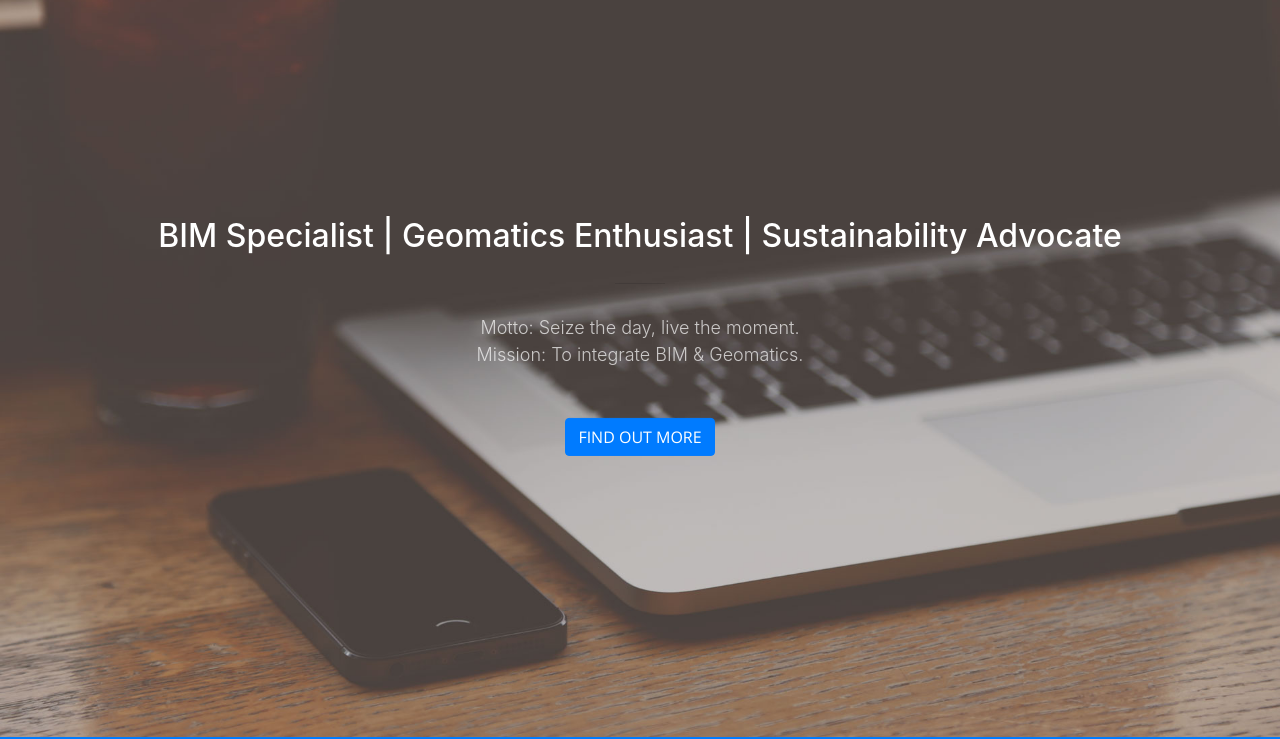
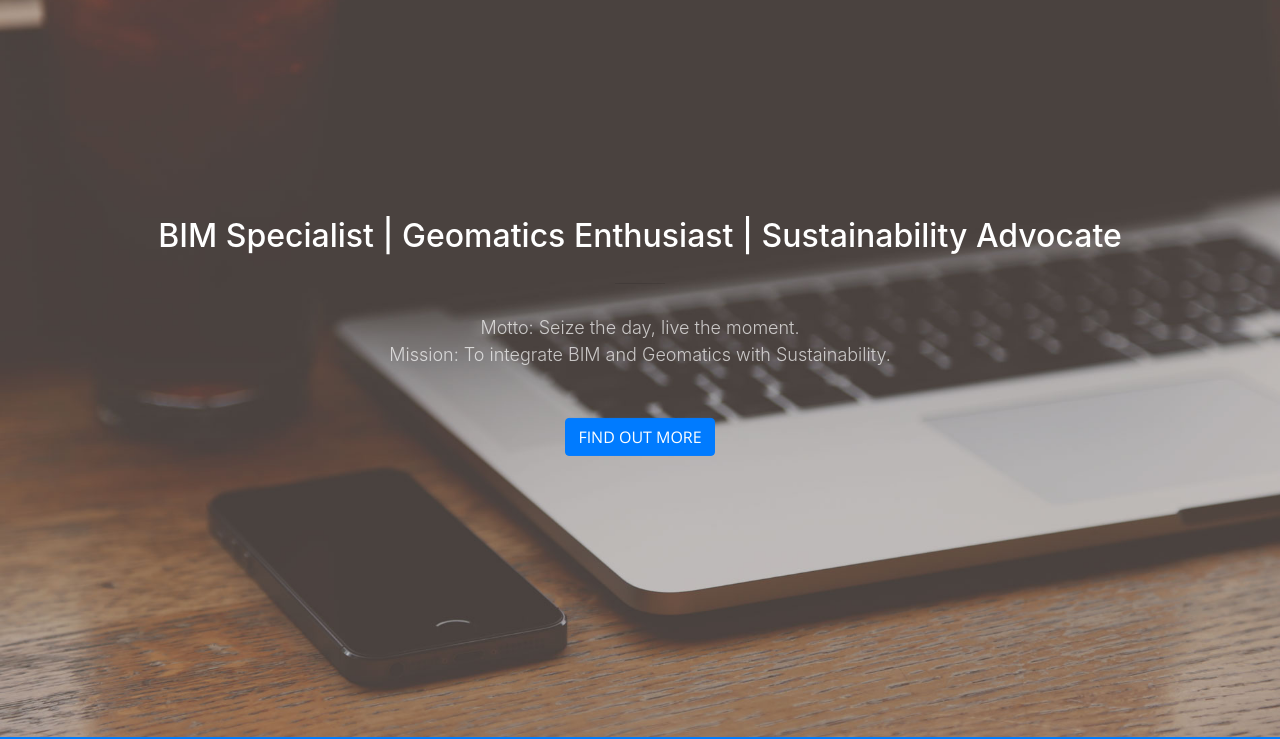
Before and after one commit to cnytiffany/cnytiffany.github.io, a website with bundled scripts: page index.html in a window 1280 px wide. Shown: the part 63-802 px from the top of the page. Built offline with nearby package versions, Linux system fonts and the light colour scheme.

Commit message:
Update index.html

```diff
--- a/index.html
+++ b/index.html
@@ -59,7 +59,7 @@
         <div class="header-content-inner">
           <h2 id="homeHeading">BIM Specialist | Geomatics Enthusiast | Sustainability Advocate</h2>
           <hr>
-          <p>Motto: Seize the day, live the moment.<br>Mission: To integrate BIM & Geomatics.</p>
+          <p>Motto: Seize the day, live the moment.<br>Mission: To integrate BIM and Geomatics with Sustainability.</p>
           <a class="btn btn-primary btn-xl js-scroll-trigger" href="#about">Find Out More</a>
         </div>
       </div>
```
